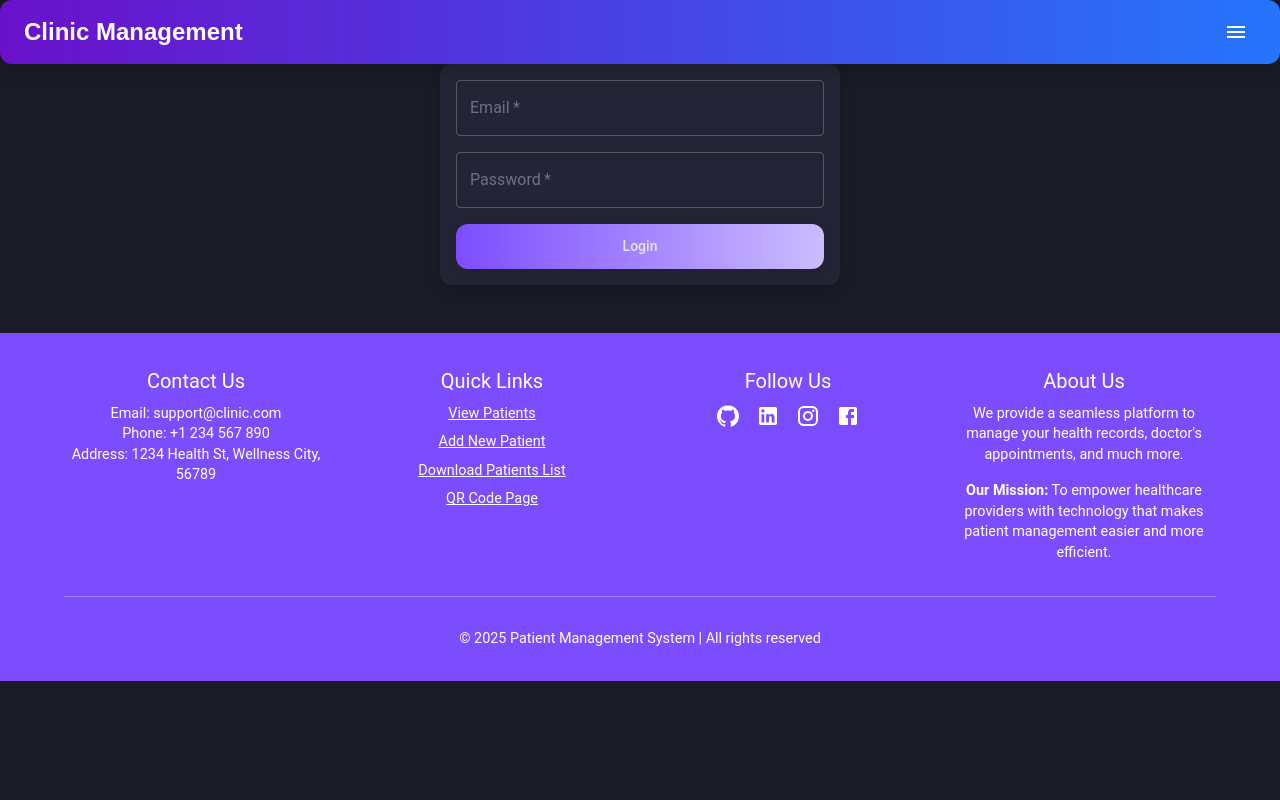
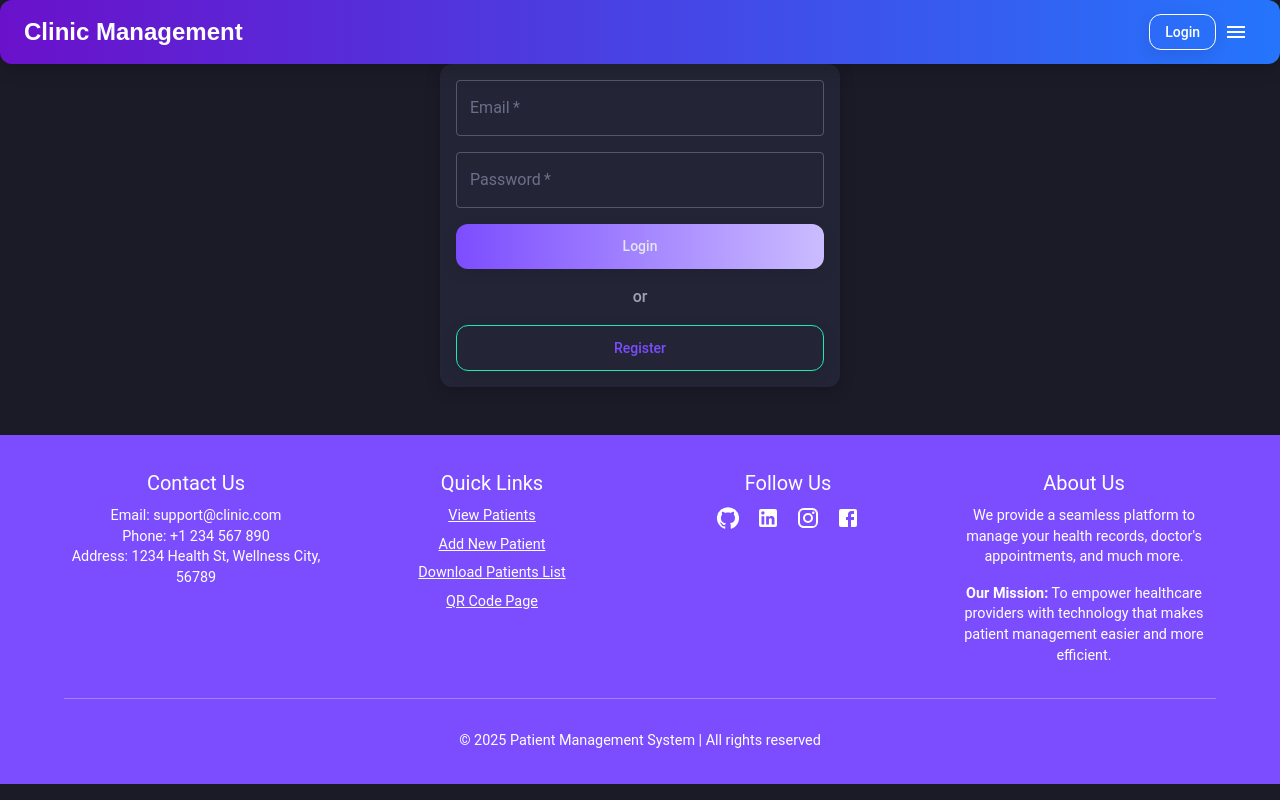
Before and after one commit to 88chinu/clinicManagement, a React (Create React App) app in the folder client/: page /login in a window 1280 px wide. Built offline with nearby package versions, Linux system fonts and the light colour scheme.

Commit message:
prod deploy:update login page and navebar

```diff
--- a/client/src/components/Navbar.js
+++ b/client/src/components/Navbar.js
@@ -8,6 +8,7 @@ import {
   Menu,
   MenuItem,
   Tooltip,
+  Button,
 } from '@mui/material';
 import MenuIcon from '@mui/icons-material/Menu';
 
@@ -41,6 +42,25 @@ const Navbar = () => {
         >
           Clinic Management
         </Typography>
+
+         {/* Login Button */}
+         <Button
+          component={RouterLink}
+          to="/login"
+          variant="outlined"
+          sx={{
+            marginLeft: 2,
+            borderColor: '#fff',
+            color: '#fff',
+            '&:hover': {
+              borderColor: '#e0e0e0',
+              backgroundColor: 'rgba(255, 255, 255, 0.1)',
+            },
+          }}
+        >
+          Login
+        </Button>
+
 
         {/* Menu Icon for Smaller Screens */}
         <Tooltip title="Menu">
@@ -76,6 +96,8 @@ const Navbar = () => {
             </MenuItem>
           ))}
         </Menu>
+
+
       </Toolbar>
     </AppBar>
   );
--- a/client/src/components/auth/Login.js
+++ b/client/src/components/auth/Login.js
@@ -1,7 +1,8 @@
 import React, { useState } from 'react';
 import axios from 'axios';
-import { Snackbar, Alert, Button, TextField, Box } from '@mui/material';
+import { Snackbar, Alert, Button, TextField, Box, Typography } from '@mui/material';
 import { useTheme } from '@mui/material/styles';
+import { Link as RouterLink } from 'react-router-dom';
 
 const URL = process.env.REACT_APP_API_URL; // Access environment variable
 
@@ -72,6 +73,32 @@ const Login = () => {
                 >
                     Login
                 </Button>
+                <Typography
+                    variant="body1"
+                    align="center"
+                    sx={{
+                        color: theme.palette.text.secondary,
+                        fontWeight: 500,
+                    }}
+                >
+                    or
+                </Typography>
+                <Button
+                    component={RouterLink}
+                    to="/register"
+                    variant="outlined"
+                    color="secondary"
+                    sx={{
+                        padding: '10px 20px',
+                        textTransform: 'none',
+                        borderColor: theme.palette.secondary.main,
+                        '&:hover': {
+                            backgroundColor: theme.palette.action.hover,
+                        },
+                    }}
+                >
+                    Register
+                </Button>
             </Box>
             <Snackbar open={notification.open} autoHideDuration={6000} onClose={handleClose}>
                 <Alert onClose={handleClose} severity={notification.severity} sx={{ width: '100%' }}>
```
Also changed, not shown: 8 other files (tests, documents, lock files or other folders).
